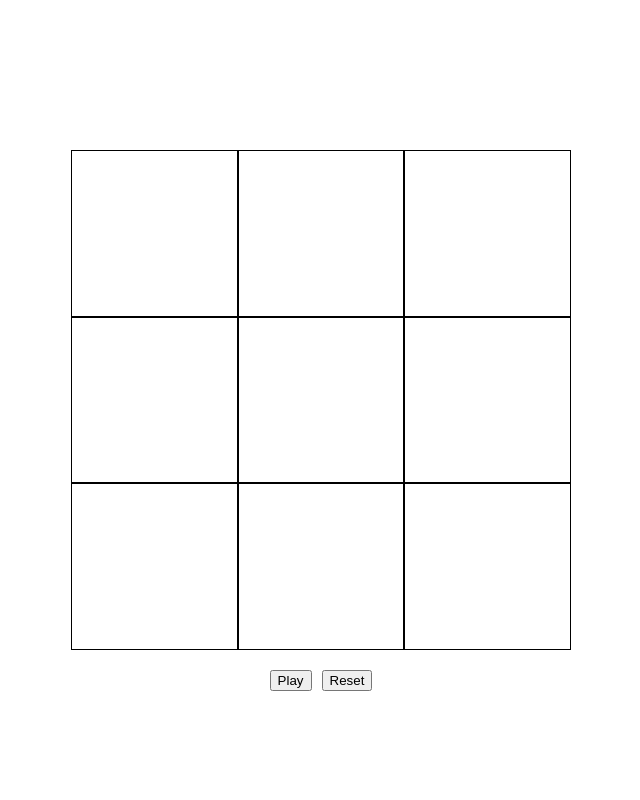
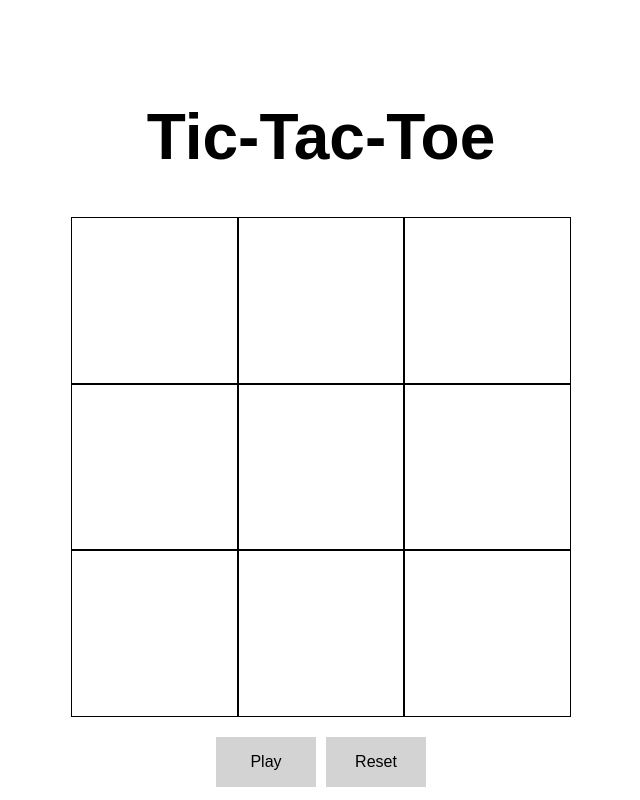
Before and after one commit to bhuvaneshsel/tic-tac-toe2, a plain HTML site: page index.html in a window 1280 px wide. Shown: the whole page, without its empty margins (319-959 px from the left). Drawn offline with Linux system fonts and the light colour scheme.

Commit message:
Add title and make buttons prettier

```diff
--- a/index.html
+++ b/index.html
@@ -7,7 +7,7 @@
     <title>Tic-Tac-Toe</title>
 </head>
 <body>
-
+    <h1>Tic-Tac-Toe</h1>
     <div class="container">
         <div class="row-0 column-0 cell"></div>
         <div class="row-0 column-1 cell"></div>
--- a/styles.css
+++ b/styles.css
@@ -1,6 +1,5 @@
 .container {
     margin: auto;
-    margin-top: 150px;
     display: grid;
     grid-template-rows: 1fr 1fr 1fr;
     grid-template-columns: 1fr 1fr 1fr;
@@ -19,13 +18,34 @@
     gap: 10px;
 }
 
-.button {
-    width: 50px;
+button {
+    width: 100px;
+    height: 50px;
+    font-size: 1rem;
+    border: none;
+    background-color: rgb(211, 211, 211);
+    cursor: pointer;
+}
+
+button:hover {
+    background-color: rgb(143, 143, 143);
+}
+
+button:active {
+    background-color: rgb(77, 77, 77);
 }
 
 .cell {
-    font-size: 3rem;
+    font-size: 5rem;
     display: flex;
     justify-content: center;
     align-items: center;
+    font-family: Arial;
 }
+
+h1 {
+    text-align:center;
+    font-family: Arial;
+    font-size: 4rem;
+    margin-top: 100px;
+}
```
